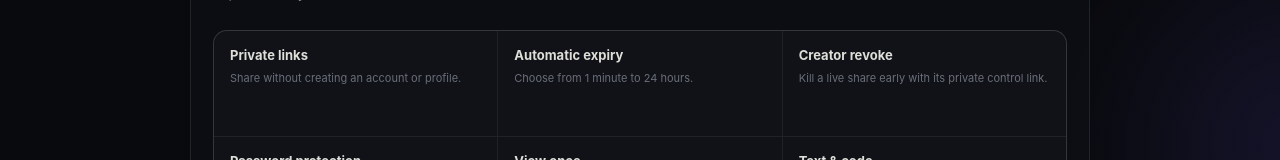
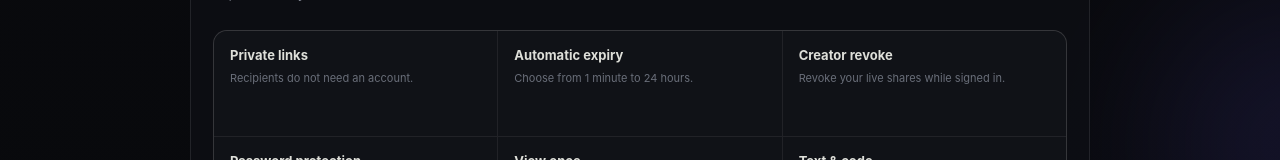
Before and after one commit to addulasaikiran-ops/Moog-1.0, a Next.js app: page / in a window 1280 px wide. Shown: the part 1495-1655 px from the top of the page. Built offline with nearby package versions, Linux system fonts and the light colour scheme; no server answers.

Commit message:
Update sharing copy for authenticated creators

```diff
--- a/app/page.tsx
+++ b/app/page.tsx
@@ -327,9 +327,9 @@ export default function HomePage() {
             <p>Moog is a temporary sharing tool for text, code, and images. Create a link, send it, and let it expire when you decide.</p>
           </div>
           <div className="aboutGrid">
-            <div><strong>Private links</strong><small>Share without creating an account or profile.</small></div>
+            <div><strong>Private links</strong><small>Recipients do not need an account.</small></div>
             <div><strong>Automatic expiry</strong><small>Choose from 1 minute to 24 hours.</small></div>
-            <div><strong>Creator revoke</strong><small>Kill a live share early with its private control link.</small></div>
+            <div><strong>Creator revoke</strong><small>Revoke your live shares while signed in.</small></div>
             <div><strong>Password protection</strong><small>Add an access key when a link needs another layer of control.</small></div>
             <div><strong>View once</strong><small>Make a share available for a single view.</small></div>
             <div><strong>Text & code</strong><small>Share plain text with syntax-aware code formats and line numbers.</small></div>
```
